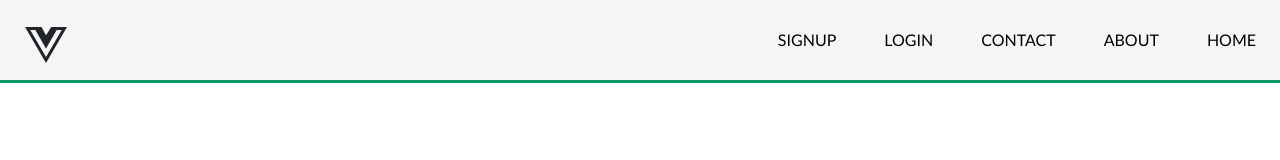
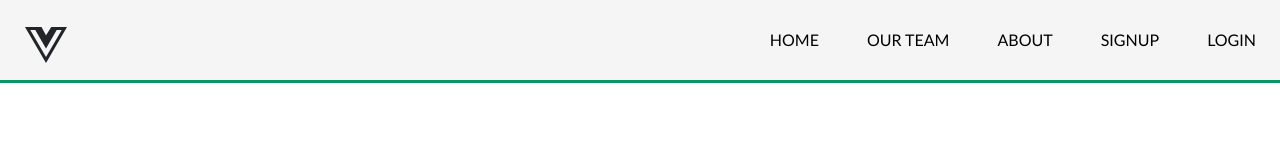
Before and after one commit to MoiOcanas/Vue-Firebase-Template, a Vue app: page /#/login in a window 1280 px wide. Shown: the top 160 px of the page. Built offline with nearby package versions, Linux system fonts and the light colour scheme; what vuefire would draw is missing.

Commit message:
Adding styles to About Contact and Nav component

```diff
--- a/src/components/About.vue
+++ b/src/components/About.vue
@@ -1,5 +1,7 @@
 <template>
     <div>
+        <br>
+        <br>
         <br>
         <div class="container border-bottom">
             <br>
--- a/src/components/Contact.vue
+++ b/src/components/Contact.vue
@@ -1,11 +1,13 @@
 <template>
     <div>
+        <br>
+        <br>
         <br>
         <div class="container border-bottom">
             <br>
             <h1>Our team</h1>
             <br>
-            <div class="row">
+            <div class="row index">
                 <div class="col">
                     <br>
                     <div style="text-align: center;">
@@ -118,4 +120,8 @@ export default {
     .ico2 {
         margin-right: 30px;
     }
+
+    .index {
+        z-index: -1;
+    }
 </style>
--- a/src/components/Nav.vue
+++ b/src/components/Nav.vue
@@ -2,11 +2,11 @@
     <div>
       <ul>
         <i class="fab fa-vuejs fa-3x icon-vue"></i>
-        <li v-if="!authUser"><router-link :to="{ name: 'Main'}">HOME</router-link></li>
-        <li v-if="!authUser"><router-link :to="{ name: 'About'}">ABOUT</router-link></li>
-        <li v-if="!authUser"><router-link :to="{ name: 'Contact'}">CONTACT</router-link></li>
         <li v-if="!authUser"><router-link :to="{ name: 'Login'}">LOGIN</router-link></li>
         <li v-if="!authUser"><router-link :to="{ name: 'Signup'}">SIGNUP</router-link></li>
+        <li v-if="!authUser"><router-link :to="{ name: 'About'}">ABOUT</router-link></li>
+        <li v-if="!authUser"><router-link :to="{ name: 'Contact'}">OUR TEAM</router-link></li>
+        <li v-if="!authUser"><router-link :to="{ name: 'Main'}">HOME</router-link></li>
         <li v-if="authUser"><router-link :to="{ name: 'Profile'}">PROFILE</router-link></li>
         <li v-if="authUser"><router-link :to="{ name: 'Request'}">REQUEST</router-link></li>
         <li v-if="authUser"><router-link :to="{ name: 'Results'}">RESULTS</router-link></li>
```
